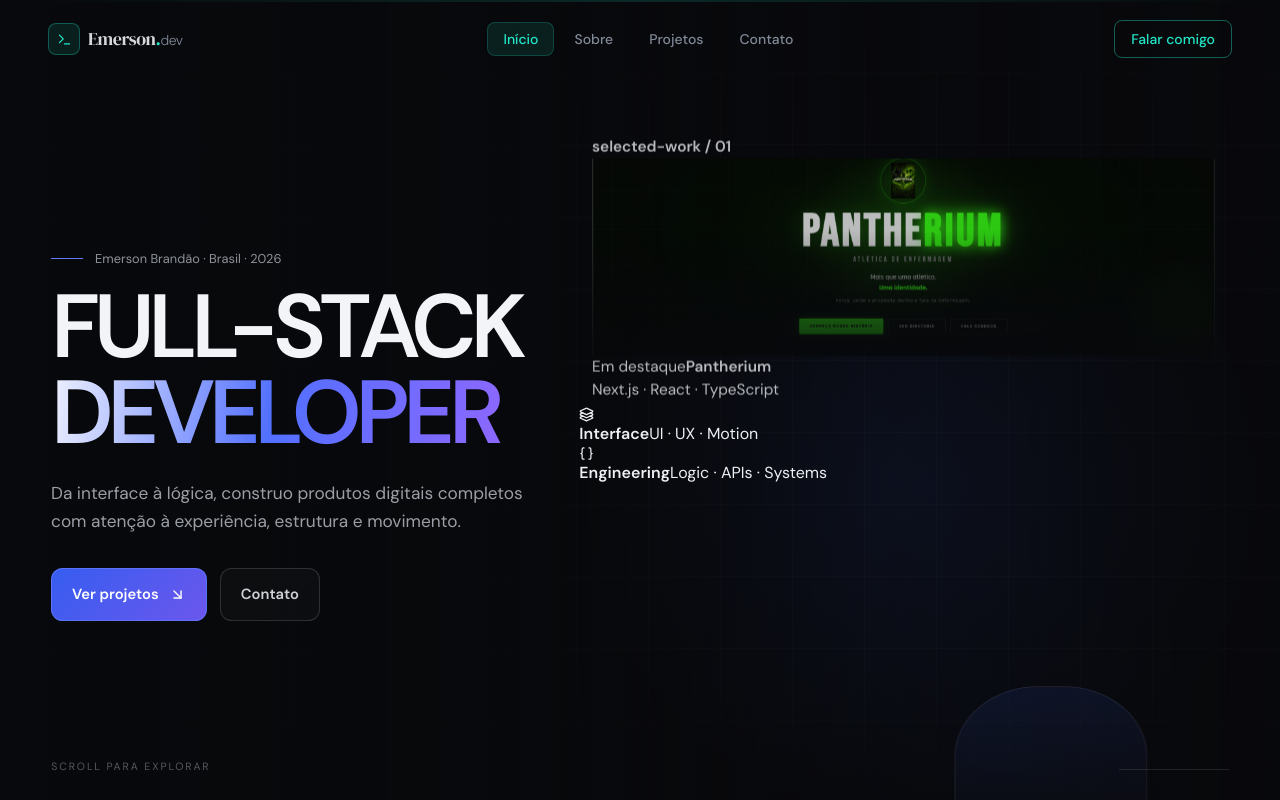
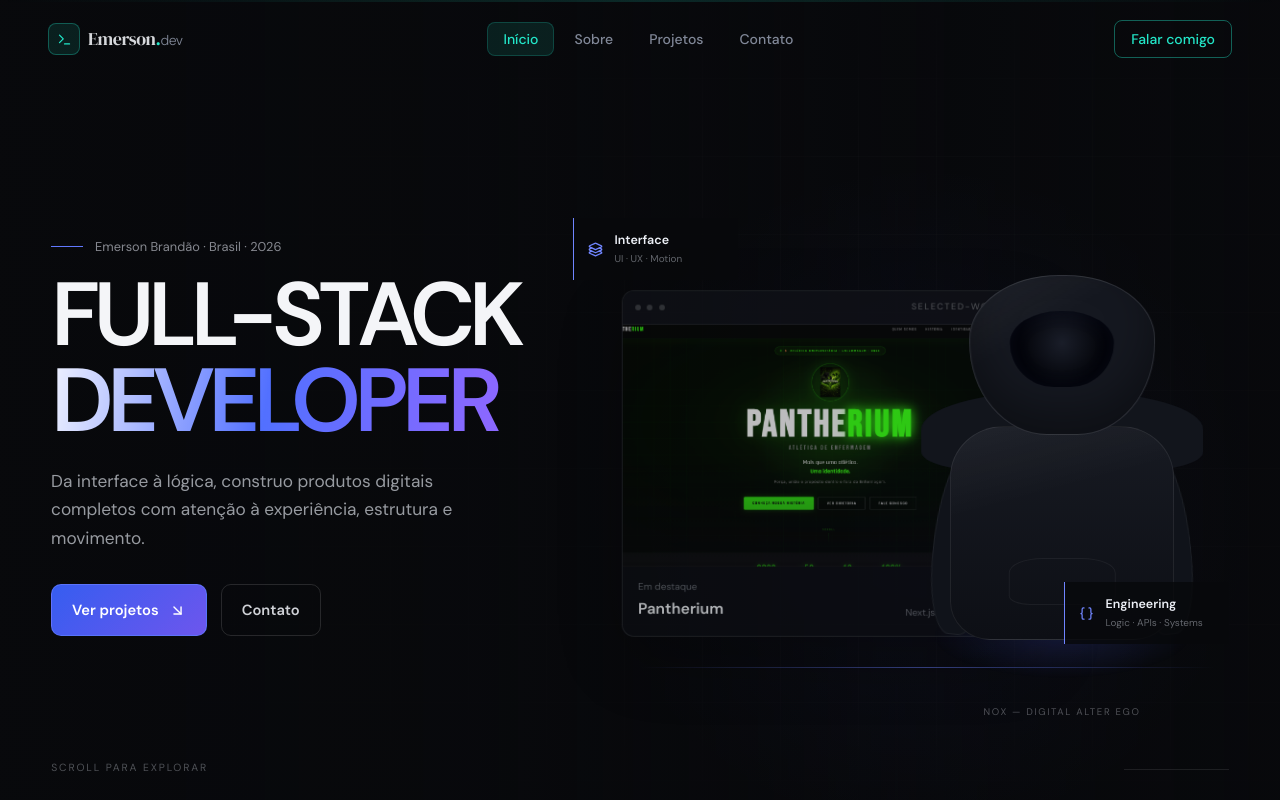
Before and after one commit to emersonbrandao058-dot/portfolio, a Next.js app: page / in a window 1280 px wide. Shown: the top 800 px of the page. Built offline with nearby package versions, Linux system fonts and the light colour scheme.

Commit message:
refine nox hero visual system

```diff
--- a/components/sections/HeroNoxV0.module.css
+++ b/components/sections/HeroNoxV0.module.css
@@ -1,8 +1,8 @@
 .scene {
   position: relative;
-  height: 145svh;
+  height: 142svh;
   background:
-    radial-gradient(circle at 72% 42%, rgba(65, 105, 255, 0.09), transparent 30%),
+    radial-gradient(circle at 72% 44%, rgba(87, 102, 255, 0.08), transparent 30%),
     #08090c;
 }
 
@@ -21,9 +21,9 @@
   z-index: -2;
   pointer-events: none;
   background-image:
-    linear-gradient(rgba(255,255,255,.018) 1px, transparent 1px),
-    linear-gradient(90deg, rgba(255,255,255,.018) 1px, transparent 1px);
-  background-size: 72px 72px;
+    linear-gradient(rgba(255,255,255,.014) 1px, transparent 1px),
+    linear-gradient(90deg, rgba(255,255,255,.014) 1px, transparent 1px);
+  background-size: 78px 78px;
   mask-image: linear-gradient(to bottom, transparent, #000 18%, #000 82%, transparent);
 }
 
@@ -33,23 +33,23 @@
   inset: 0;
   z-index: -1;
   pointer-events: none;
-  background: linear-gradient(90deg, rgba(8,9,12,.97) 0%, rgba(8,9,12,.74) 37%, rgba(8,9,12,.12) 68%, rgba(8,9,12,.5) 100%);
+  background: linear-gradient(90deg, rgba(8,9,12,.985) 0%, rgba(8,9,12,.82) 37%, rgba(8,9,12,.2) 70%, rgba(8,9,12,.62) 100%);
 }
 
 .viewport {
   min-height: 100svh;
   display: grid;
-  grid-template-columns: minmax(0, .92fr) minmax(0, 1.22fr);
+  grid-template-columns: minmax(0, .9fr) minmax(0, 1.28fr);
   align-items: center;
-  gap: clamp(1rem, 3vw, 3.5rem);
+  gap: clamp(1rem, 3vw, 4rem);
   width: min(1520px, 100%);
   margin: 0 auto;
-  padding: 7.3rem clamp(1.25rem, 4vw, 4.5rem) 3rem;
+  padding: 7.6rem clamp(1.25rem, 4vw, 4.5rem) 3rem;
 }
 
 .copy {
   position: relative;
-  z-index: 8;
+  z-index: 12;
   max-width: 680px;
   will-change: transform, opacity;
 }
@@ -59,7 +59,7 @@
   align-items: center;
   gap: .75rem;
   margin: 0 0 1.35rem;
-  color: rgba(225,230,240,.62);
+  color: rgba(226,230,240,.58);
   font-size: clamp(.76rem, 1vw, .9rem);
 }
 
@@ -72,18 +72,18 @@
 
 .title {
   margin: 0;
-  color: #f3f4f7;
+  color: #f4f5f8;
   font-size: clamp(4rem, 7vw, 8.2rem);
   font-weight: 800;
   line-height: .83;
-  letter-spacing: -.07em;
+  letter-spacing: -.072em;
   text-transform: uppercase;
 }
 
 .titleAccent {
   display: block;
   margin-top: .13em;
-  background: linear-gradient(100deg, #eef1ff 0%, #5270ff 45%, #8a68ff 90%);
+  background: linear-gradient(100deg, #eef1ff 0%, #5270ff 46%, #8a68ff 92%);
   background-clip: text;
   -webkit-background-clip: text;
   color: transparent;
@@ -92,7 +92,7 @@
 .description {
   max-width: 560px;
   margin: 1.8rem 0 0;
-  color: rgba(226,230,239,.68);
+  color: rgba(226,230,239,.66);
   font-size: clamp(1rem, 1.35vw, 1.18rem);
   line-height: 1.65;
 }
@@ -100,19 +100,19 @@
 .actions {
   display: flex;
   flex-wrap: wrap;
-  gap: .8rem;
+  gap: .85rem;
   margin-top: 2rem;
 }
 
 .primary,
 .secondary {
-  min-height: 3.3rem;
+  min-height: 3.25rem;
   display: inline-flex;
   align-items: center;
   justify-content: center;
   gap: .65rem;
   padding: 0 1.25rem;
-  border-radius: .72rem;
+  border-radius: .62rem;
   font-size: .92rem;
   font-weight: 650;
   text-decoration: none;
@@ -121,51 +121,125 @@
 
 .primary {
   color: #fff;
-  border: 1px solid rgba(98,125,255,.7);
-  background: linear-gradient(135deg, #365df0, #6c57ed);
+  border: 1px solid rgba(98,125,255,.72);
+  background: linear-gradient(135deg, #365df0, #6d56ed);
 }
 
 .secondary {
   color: rgba(240,242,248,.86);
-  border: 1px solid rgba(255,255,255,.14);
-  background: rgba(255,255,255,.025);
+  border: 1px solid rgba(255,255,255,.13);
+  background: transparent;
 }
 
 .primary:hover,
-.secondary:hover {
-  transform: translateY(-2px);
-}
-
-.secondary:hover {
-  border-color: rgba(255,255,255,.26);
-  background: rgba(255,255,255,.05);
-}
+.secondary:hover { transform: translateY(-2px); }
+.secondary:hover { border-color: rgba(255,255,255,.28); }
 
 .stage {
   position: relative;
   z-index: 5;
-  min-height: min(76svh, 790px);
+  min-height: min(74svh, 770px);
   perspective: 1100px;
 }
 
-.aura {
+.projectWindow {
   position: absolute;
-  left: 49%;
-  top: 50%;
-  width: min(39vw, 590px);
-  aspect-ratio: 1;
-  border-radius: 50%;
-  transform: translate(-50%, -50%);
-  background: radial-gradient(circle, rgba(65,105,255,.12), rgba(104,86,220,.04) 42%, transparent 70%);
+  z-index: 4;
+  left: 8%;
+  top: 24%;
+  width: min(34vw, 520px);
+  overflow: hidden;
+  border: 1px solid rgba(255,255,255,.1);
+  border-radius: .8rem;
+  background: #0c0e13;
+  box-shadow: 0 24px 70px rgba(0,0,0,.34);
+  transform-style: preserve-3d;
   will-change: transform, opacity;
 }
 
+.windowBar {
+  height: 35px;
+  display: flex;
+  align-items: center;
+  gap: .4rem;
+  padding: 0 .8rem;
+  border-bottom: 1px solid rgba(255,255,255,.07);
+  background: #101218;
+}
+
+.windowBar > span {
+  width: 6px;
+  height: 6px;
+  border-radius: 50%;
+  background: rgba(255,255,255,.18);
+}
+
+.windowBar strong {
+  margin-left: auto;
+  color: rgba(255,255,255,.32);
+  font-size: .58rem;
+  font-weight: 500;
+  letter-spacing: .15em;
+  text-transform: uppercase;
+}
+
+.projectPreview {
+  aspect-ratio: 1.72;
+  background:
+    linear-gradient(to top, rgba(8,9,12,.54), transparent 46%),
+    url('/images/pantherium.png') center/cover no-repeat;
+}
+
+.projectFooter {
+  display: flex;
+  align-items: end;
+  justify-content: space-between;
+  gap: 1rem;
+  padding: .9rem 1rem 1rem;
+}
+
+.projectFooter div > span,
+.projectFooter > span {
+  display: block;
+  color: rgba(231,235,244,.4);
+  font-size: .63rem;
+  line-height: 1.45;
+}
+
+.projectFooter strong {
+  display: block;
+  margin-top: .18rem;
+  color: rgba(245,247,251,.92);
+  font-size: 1rem;
+}
+
+.signal {
+  position: absolute;
+  z-index: 11;
+  display: flex;
+  align-items: center;
+  gap: .7rem;
+  min-width: 165px;
+  padding: .8rem .9rem;
+  border-left: 1px solid #6f84ff;
+  background: rgba(8,9,12,.82);
+  color: #edf0f7;
+  will-change: transform;
+}
+
+.signal svg { color: #7186ff; flex: none; }
+.signal strong { display: block; font-size: .78rem; }
+.signal span { display: block; margin-top: .18rem; color: rgba(220,225,236,.43); font-size: .62rem; }
+
+.interfaceSignal { left: 2%; top: 13%; }
+.engineeringSignal { right: 0; bottom: 15%; }
+
 .noxOuter {
   position: absolute;
-  z-index: 8;
-  left: 44%;
-  top: 49%;
-  width: min(29vw, 430px);
+  z-index: 10;
+  right: 1%;
+  top: 19%;
+  width: min(25vw, 370px);
   transform-origin: center bottom;
   will-change: transform, opacity;
 }
@@ -178,205 +252,122 @@
   will-change: transform;
 }
 
-.noxBody {
+.noxGlow {
   position: absolute;
-  inset: 6%;
-  overflow: hidden;
-  border: 1px solid rgba(255,255,255,.13);
-  border-radius: 44% 44% 38% 38%;
-  background:
-    radial-gradient(circle at 50% 20%, rgba(119,101,255,.24), transparent 24%),
-    linear-gradient(160deg, #202331, #090b11 68%);
-  box-shadow: 0 28px 60px rgba(0,0,0,.42);
+  left: 50%;
+  bottom: 4%;
+  width: 84%;
+  height: 20%;
+  transform: translateX(-50%);
+  border-radius: 50%;
+  background: radial-gradient(ellipse, rgba(81,101,255,.16), transparent 68%);
 }
 
-.noxShell {
+.noxHood {
   position: absolute;
-  inset: 8%;
-  border: 1px solid rgba(255,255,255,.07);
-  border-radius: 42% 42% 36% 36%;
-  background: linear-gradient(160deg, rgba(255,255,255,.055), rgba(255,255,255,.008));
+  z-index: 4;
+  left: 50%;
+  top: 5%;
+  width: 58%;
+  height: 36%;
+  transform: translateX(-50%);
+  border: 1px solid rgba(255,255,255,.11);
+  border-radius: 48% 48% 42% 42% / 40% 40% 58% 58%;
+  background:
+    linear-gradient(150deg, rgba(255,255,255,.055), transparent 36%),
+    #151820;
+  box-shadow: inset 0 -24px 42px rgba(0,0,0,.35);
 }
 
-.noxFace {
+.noxVoid {
   position: absolute;
   left: 50%;
   top: 22%;
-  width: 42%;
-  height: 20%;
+  width: 57%;
+  height: 48%;
   transform: translateX(-50%);
-  border: 1px solid rgba(165,171,255,.18);
-  border-radius: 45% 45% 38% 38%;
-  background: rgba(2,3,8,.58);
+  border-radius: 48% 48% 42% 42% / 42% 42% 58% 58%;
+  background: radial-gradient(circle at 50% 42%, rgba(42,48,70,.24), #020308 64%);
+  box-shadow: inset 0 0 20px rgba(78,95,180,.08);
 }
 
-.noxEye {
+.noxShoulders {
   position: absolute;
+  z-index: 2;
+  left: 50%;
   top: 31%;
-  width: 6px;
-  height: 6px;
-  border-radius: 50%;
-  background: #dce2ff;
-  box-shadow: 0 0 9px rgba(150,162,255,.72);
+  width: 88%;
+  height: 18%;
+  transform: translateX(-50%);
+  border-radius: 48% 48% 24% 24%;
+  background: #12151c;
 }
-
-.noxEyeLeft { left: 34%; }
-.noxEyeRight { right: 34%; }
 
 .noxTorso {
   position: absolute;
+  z-index: 3;
   left: 50%;
-  top: 50%;
-  width: 52%;
-  height: 31%;
+  top: 39%;
+  width: 70%;
+  height: 48%;
   transform: translateX(-50%);
-  border: 1px solid rgba(255,255,255,.07);
-  border-radius: 44% 44% 28% 28%;
-  background: linear-gradient(180deg, rgba(65,105,255,.10), rgba(255,255,255,.01));
+  border: 1px solid rgba(255,255,255,.075);
+  border-radius: 24% 24% 18% 18%;
+  background:
+    linear-gradient(165deg, rgba(255,255,255,.045), transparent 34%),
+    linear-gradient(180deg, #171a22, #0d0f15);
 }
 
-.noxLabel {
+.noxPocket {
   position: absolute;
-  left: 18%;
-  right: 18%;
-  bottom: 7%;
-  display: flex;
-  align-items: center;
-  justify-content: space-between;
-  padding-top: .75rem;
-  border-top: 1px solid rgba(255,255,255,.08);
-  color: rgba(255,255,255,.42);
-  font-family: ui-monospace, SFMono-Regular, Menlo, Monaco, Consolas, monospace;
-  font-size: 9px;
-  letter-spacing: .22em;
+  left: 50%;
+  bottom: 16%;
+  width: 48%;
+  height: 22%;
+  transform: translateX(-50%);
+  border: 1px solid rgba(255,255,255,.055);
+  border-radius: 32% 32% 20% 20%;
+}
+
+.noxArmLeft,
+.noxArmRight {
+  position: absolute;
+  z-index: 1;
+  top: 43%;
+  width: 18%;
+  height: 43%;
+  border: 1px solid rgba(255,255,255,.055);
+  background: #10131a;
+}
+
+.noxArmLeft { left: 10%; transform: rotate(6deg); border-radius: 55% 18% 42% 42%; }
+.noxArmRight { right: 10%; transform: rotate(-6deg); border-radius: 18% 55% 42% 42%; }
+
+.noxCaption {
+  margin-top: .45rem;
+  color: rgba(229,233,242,.32);
+  font-size: .6rem;
+  letter-spacing: .17em;
+  text-align: center;
   text-transform: uppercase;
 }
 
-.platform {
+.depthLine {
   position: absolute;
-  z-index: 4;
-  left: 44%;
-  bottom: 10%;
-  width: min(29vw, 430px);
-  height: 30px;
-  transform: translateX(-50%) perspective(700px) rotateX(68deg);
-  border: 1px solid rgba(82,111,255,.32);
-  border-radius: 50%;
-  background: radial-gradient(ellipse at center, rgba(65,105,255,.12), transparent 66%);
-}
-
-.panel {
-  position: absolute;
-  z-index: 9;
-  border: 1px solid rgba(255,255,255,.105);
-  border-radius: .95rem;
-  background: #101218;
-  box-shadow: 0 16px 42px rgba(0,0,0,.24);
-  color: #edf0f7;
-  will-change: transform;
-}
-
-.panelHeader {
-  display: flex;
-  align-items: center;
-  gap: .55rem;
-  color: rgba(236,240,248,.85);
-  font-size: .78rem;
-  font-weight: 700;
-}
-
-.panelHeader svg { color: #7085ff; }
-
-.panelBody {
-  margin: .65rem 0 0;
-  color: rgba(214,220,232,.52);
-  font-size: .72rem;
-  line-height: 1.45;
-}
-
-.uiPanel {
-  top: 12%;
-  left: 1%;
-  width: 200px;
-  padding: 1rem;
-}
-
-.motionPanel {
-  top: 14%;
-  right: 1%;
-  width: 190px;
-  padding: 1rem;
-}
-
-.systemPanel {
-  right: 0;
-  top: 56%;
-  width: 205px;
-  padding: 1rem;
-}
-
-.devPanel {
-  left: 0;
-  bottom: 14%;
-  width: 225px;
-  padding: 1rem;
-}
-
-.projectPanelOuter {
-  position: absolute;
-  z-index: 5;
-  left: 11%;
-  top: 29%;
-  width: min(28vw, 380px);
-  will-change: transform, opacity;
-}
-
-.projectPanel {
-  overflow: hidden;
-  border: 1px solid rgba(255,255,255,.09);
-  border-radius: .95rem;
-  background: #0c0e13;
-  box-shadow: 0 18px 52px rgba(0,0,0,.3);
-}
-
-.projectPreview {
-  position: relative;
-  min-height: 205px;
-  background:
-    linear-gradient(to top, rgba(8,9,12,.84), transparent 64%),
-    url('/images/pantherium.png') center/cover no-repeat;
-}
-
-.projectMeta {
-  position: absolute;
-  left: 1rem;
-  right: 1rem;
-  bottom: 1rem;
-  display: flex;
-  align-items: end;
-  justify-content: space-between;
-  gap: 1rem;
-}
-
-.projectMeta strong {
-  display: block;
-  font-size: 1rem;
-}
-
-.projectMeta span {
-  display: block;
-  margin-top: .25rem;
-  color: rgba(231,235,244,.54);
-  font-size: .72rem;
+  left: 12%;
+  right: 2%;
+  bottom: 11%;
+  height: 1px;
+  background: linear-gradient(90deg, transparent, rgba(103,126,255,.5), transparent);
 }
 
 .scrollHint {
   position: absolute;
   left: clamp(1.25rem, 4vw, 4.5rem);
-  bottom: 1.6rem;
+  bottom: 1.55rem;
   z-index: 20;
-  color: rgba(226,231,240,.36);
-  font-size: .66rem;
+  color: rgba(226,231,240,.33);
+  font-size: .65rem;
   letter-spacing: .18em;
   text-transform: uppercase;
 }
@@ -384,12 +375,12 @@
 .progress {
   position: absolute;
   right: clamp(1.25rem, 4vw, 4.5rem);
-  bottom: 1.9rem;
+  bottom: 1.85rem;
   z-index: 20;
-  width: 110px;
+  width: 105px;
   height: 1px;
-  background: rgba(255,255,255,.1);
   overflow: hidden;
+  background: rgba(255,255,255,.09);
 }
 
 .progressBar {
@@ -403,31 +394,21 @@
   position: relative;
   z-index: 2;
   min-height: 100svh;
-  padding: 6.2rem clamp(1.25rem, 5vw, 6rem);
+  padding: 6.5rem clamp(1.25rem, 5vw, 6rem);
+  border-top: 1px solid rgba(255,255,255,.065);
   background: #0b0c10;
-  border-top: 1px solid rgba(255,255,255,.07);
 }
 
-.workInner {
-  width: min(1420px, 100%);
-  margin: 0 auto;
-}
-
-.workKicker {
-  margin: 0;
-  color: #7085ff;
-  font-size: .72rem;
-  letter-spacing: .2em;
-  text-transform: uppercase;
-}
+.workInner { width: min(1420px, 100%); margin: 0 auto; }
+.workKicker { margin: 0; color: #7085ff; font-size: .72rem; letter-spacing: .2em; text-transform: uppercase; }
 
 .workTitle {
-  max-width: 920px;
-  margin: .9rem 0 2.4rem;
-  color: #f0f2f6;
-  font-size: clamp(2.8rem, 5.6vw, 6.4rem);
-  line-height: .94;
-  letter-spacing: -.055em;
+  max-width: 940px;
+  margin: .9rem 0 2.5rem;
+  color: #f2f3f7;
+  font-size: clamp(2.8rem, 5.6vw, 6.5rem);
+  line-height: .9;
+  letter-spacing: -.06em;
 }
 
 .workCard {
@@ -436,14 +417,11 @@
   min-height: 60svh;
   overflow: hidden;
   border: 1px solid rgba(255,255,255,.09);
-  border-radius: 1.1rem;
+  border-radius: 1rem;
   background: #11131a;
 }
 
-.workVisual {
-  min-height: 500px;
-  background: url('/images/pantherium.png') center/cover no-repeat;
-}
+.workVisual { min-height: 500px; background: url('/images/pantherium.png') center/cover no-repeat; }
 
 .workCopy {
   display: flex;
@@ -453,113 +431,63 @@
   border-left: 1px solid rgba(255,255,255,.07);
 }
 
-.workIndex {
-  margin-bottom: auto;
-  color: rgba(220,225,236,.38);
-  font-size: .72rem;
-  letter-spacing: .16em;
-}
-
-.workCopy h2 {
-  margin: 0;
-  color: #f3f4f7;
-  font-size: clamp(2.2rem, 4vw, 4.4rem);
-  line-height: .95;
-}
-
-.workCopy p {
-  margin: 1.1rem 0 1.6rem;
-  color: rgba(222,226,235,.6);
-  line-height: 1.6;
-}
-
-.workCopy a {
-  width: fit-content;
-  color: #fff;
-  text-decoration: none;
-  border-bottom: 1px solid rgba(111,132,255,.7);
-  padding-bottom: .25rem;
-}
+.workIndex { margin-bottom: auto; color: rgba(220,225,236,.36); font-size: .72rem; letter-spacing: .16em; }
+.workCopy h2 { margin: 0; color: #f3f4f7; font-size: clamp(2.2rem, 4vw, 4.4rem); line-height: .95; }
+.workCopy p { margin: 1.1rem 0 1.6rem; color: rgba(222,226,235,.58); line-height: 1.6; }
+.workCopy a { width: fit-content; color: #fff; text-decoration: none; border-bottom: 1px solid rgba(111,132,255,.7); padding-bottom: .25rem; }
 
 .v0Note {
   display: flex;
-  flex-wrap: wrap;
   align-items: center;
   gap: .65rem;
-  margin-top: 1.5rem;
-  color: rgba(255,255,255,.32);
+  margin-top: 1.4rem;
+  color: rgba(255,255,255,.28);
   font-family: ui-monospace, SFMono-Regular, Menlo, Monaco, Consolas, monospace;
-  font-size: .72rem;
+  font-size: .7rem;
 }
 
 @media (max-width: 1100px) {
   .viewport { grid-template-columns: .92fr 1.08fr; }
-  .title { font-size: clamp(3.7rem, 7vw, 6.2rem); }
-  .noxOuter { width: min(36vw, 410px); }
-  .platform { width: min(36vw, 410px); }
-  .uiPanel, .motionPanel, .systemPanel, .devPanel { width: 175px; }
+  .title { font-size: clamp(3.6rem, 7vw, 6.1rem); }
+  .projectWindow { left: 4%; width: min(38vw, 460px); }
+  .noxOuter { right: -2%; width: min(29vw, 360px); }
+  .interfaceSignal { left: 0; }
+  .engineeringSignal { right: -2%; }
 }
 
 @media (max-width: 820px) {
   .scene { height: auto; }
-  .sticky { position: relative; min-height: auto; }
-
-  .viewport {
-    min-height: 100svh;
-    grid-template-columns: 1fr;
-    align-content: center;
-    padding: 6.5rem 1.1rem 2rem;
-  }
-
-  .copy { padding-top: 1rem; }
-  .title { max-width: 9ch; font-size: clamp(3.3rem, 15vw, 6rem); }
+  .sticky { position: relative; min-height: auto; overflow: hidden; }
+  .viewport { min-height: 100svh; grid-template-columns: 1fr; align-content: center; padding: 7.2rem 1.1rem 2rem; }
+  .copy { padding-top: .8rem; }
+  .title { max-width: 8ch; font-size: clamp(3.2rem, 15vw, 5.7rem); }
   .description { max-width: 34rem; font-size: 1rem; }
-
-  .stage {
-    min-height: 50svh;
-    margin-top: -1.5rem;
-  }
-
-  .noxOuter {
-    left: 50%;
-    top: 48%;
-    width: min(66vw, 400px);
-  }
-
-  .platform {
-    left: 50%;
-    bottom: 5%;
-    width: min(64vw, 390px);
-  }
-
-  .aura { left: 50%; width: min(84vw, 520px); }
-  .uiPanel { top: 8%; left: 0; }
-  .motionPanel { top: 8%; right: 0; }
-  .devPanel { display: none; }
-  .systemPanel { top: auto; right: 0; bottom: 8%; }
-  .projectPanelOuter { display: none; }
+  .stage { min-height: 54svh; margin-top: -1rem; }
+  .projectWindow { left: 0; top: 12%; width: min(76vw, 430px); }
+  .noxOuter { right: -4%; top: 22%; width: min(48vw, 300px); }
+  .interfaceSignal { left: 0; top: 4%; }
+  .engineeringSignal { right: 0; bottom: 4%; }
   .scrollHint, .progress { display: none; }
-
   .workCard { grid-template-columns: 1fr; }
-  .workVisual { min-height: 48svh; }
-  .workCopy {
-    min-height: 300px;
-    border-left: 0;
-    border-top: 1px solid rgba(255,255,255,.07);
-  }
+  .workVisual { min-height: 52svh; }
+  .workCopy { min-height: 300px; border-left: 0; border-top: 1px solid rgba(255,255,255,.07); }
 }
 
-@media (max-width: 520px) {
-  .actions { width: 100%; }
-  .primary, .secondary { flex: 1 1 150px; }
-  .uiPanel, .motionPanel, .systemPanel { width: 158px; padding: .8rem; }
-  .panelBody { display: none; }
+@media (max-width: 540px) {
+  .stage { min-height: 48svh; }
+  .projectWindow { width: 82vw; opacity: .78; }
+  .projectFooter > span { display: none; }
+  .noxOuter { right: -10%; width: 55vw; }
+  .signal { min-width: 0; padding: .65rem .7rem; }
+  .signal span { display: none; }
+  .engineeringSignal { bottom: 2%; }
+  .primary, .secondary { flex: 1 1 140px; }
   .selectedWork { padding-inline: 1rem; }
 }
 
 @media (prefers-reduced-motion: reduce) {
   .scene { height: auto; }
   .sticky { position: relative; min-height: 100svh; }
-  .copy, .noxOuter, .noxInner, .panel, .projectPanelOuter, .aura { will-change: auto; }
+  .copy, .projectWindow, .signal, .noxOuter, .noxInner { will-change: auto; }
   .primary, .secondary { transition: none; }
 }
```
